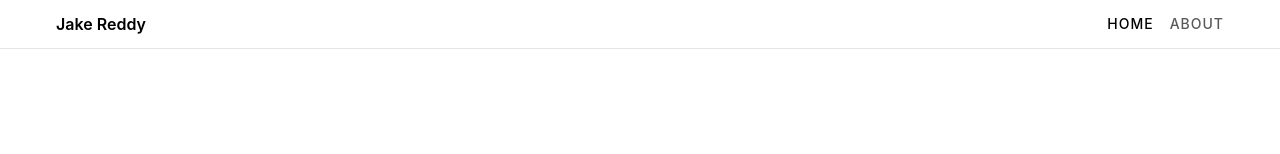
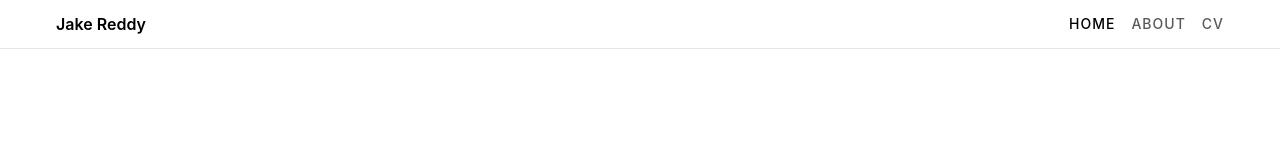
Before and after one commit to Serathian/jake-reddy.com, an Astro site: page / in a window 1280 px wide. Shown: the top 154 px of the page. Built offline with nearby package versions, Linux system fonts and the light colour scheme; Astro itself is replaced by a stand-in of ours.

Commit message:
feat(07-02): add CV link to header navigation
- Added isCV active state logic for /cv and /cv/ routes
- CV link follows same pattern as Home and About links
- Uses text-[#595959] with hover:text-black and uppercase tracking
- Active state shows black text via aria-current="page"
- All navigation tests passing (8/8 tests)

```diff
--- a/src/components/layout/Header.astro
+++ b/src/components/layout/Header.astro
@@ -2,6 +2,7 @@
 const { pathname } = Astro.url;
 const isHome = pathname === '/' || pathname === '';
 const isAbout = pathname === '/about' || pathname === '/about/';
+const isCV = pathname === '/cv' || pathname === '/cv/';
 ---
 <header class="fixed top-0 left-0 right-0 z-[1000] bg-white/98 backdrop-blur-sm border-b border-[#E5E5E5]">
   <nav class="max-w-[1200px] mx-auto px-4 py-3 flex items-center justify-between">
@@ -17,6 +18,11 @@ const isAbout = pathname === '/about' || pathname === '/about/';
         aria-current={isAbout ? 'page' : undefined}
         class="nav-link font-body text-sm font-medium text-[#595959] hover:text-black uppercase tracking-[1px] transition-colors cursor-pointer"
       >About</a>
+      <a
+        href="/cv"
+        aria-current={isCV ? 'page' : undefined}
+        class="nav-link font-body text-sm font-medium text-[#595959] hover:text-black uppercase tracking-[1px] transition-colors cursor-pointer"
+      >CV</a>
     </div>
   </nav>
 </header>
```
